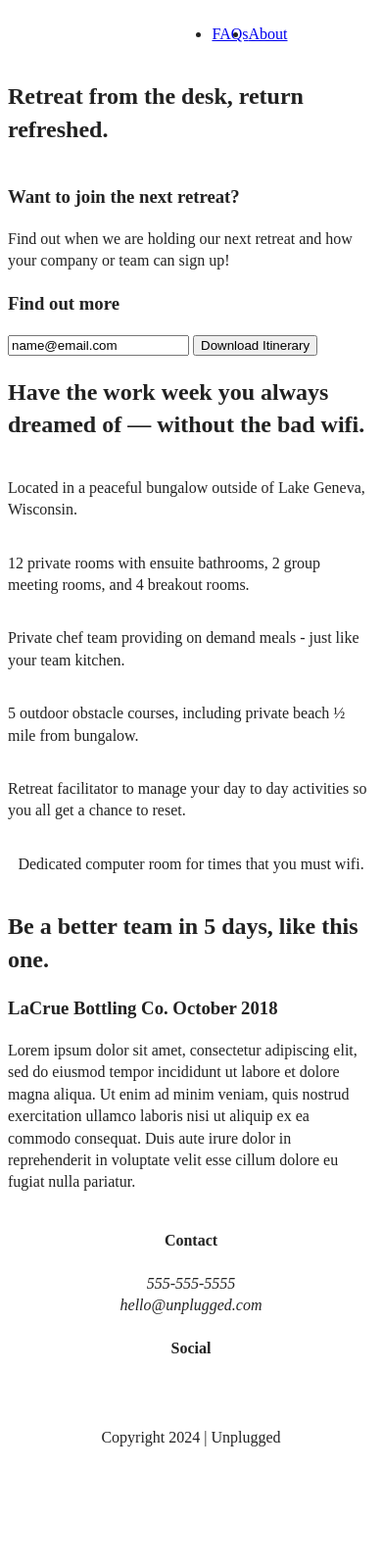
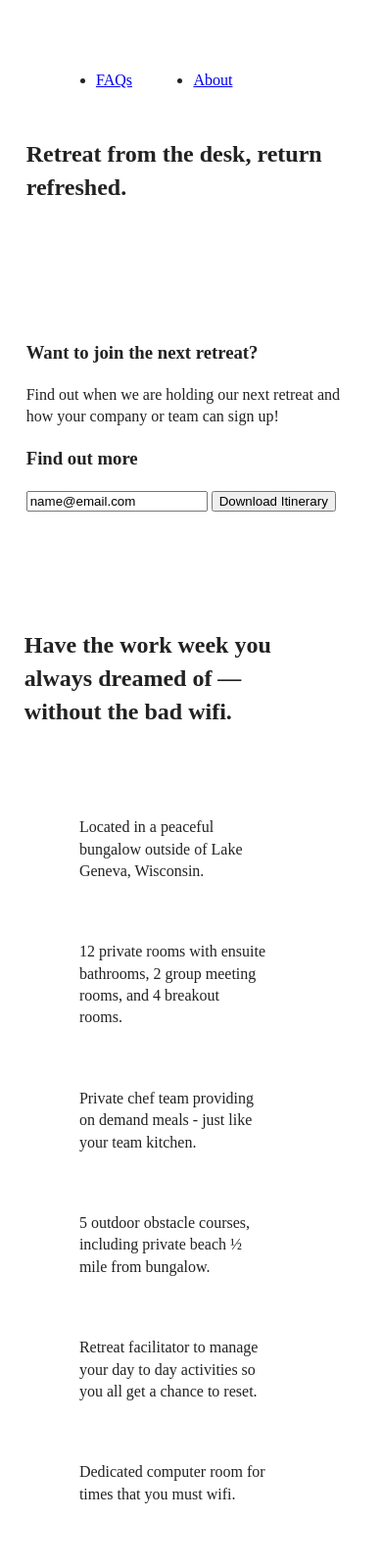
Before and after one commit to alison-ah/responsive-unplugged-retreat-website-from-boilerplate, a website built with webpack: page index.html in a window 390 px wide. Shown: the top 1600 px of the page at 98% size. Before the commit the page ends 1503 px from the top, so only its background shows below. Built offline with nearby package versions, Linux system fonts and the light colour scheme.

Commit message:
Added mobile styles

```diff
--- a/css/style.css
+++ b/css/style.css
@@ -83,27 +83,17 @@ textarea {
 /* ==========================================================================
    Author's custom styles
    ========================================================================== */
-/*------------- Base Header - Footer Styles ----------------*/
-header,
-footer {
-}
-
-header {
-  display: flex;
-  justify-content: center;
-}
-
-footer {
-  display: flex;
-  flex-direction: column;
-  align-items: center;
-  text-align: center;
+/*------------- Base Styles ----------------*/
+.content-wrapper {
+  width: 90%;
+  margin: 50px 0;
 }
 
 /* Header styles */
  header {
   display: flex;
   justify-content: center;
+  padding: 15px 0;
  }
 
  header .content-wrapper {
@@ -111,6 +101,8 @@ footer {
   justify-content: center;
   align-items: center;
   flex-flow: row wrap;
+  width: 90%;
+  margin: 0;
  }
 
  header figure {
@@ -118,24 +110,35 @@ footer {
  }
 
  .header-divider {
-
+  width: 100%;
+  height: 1px;
  }
 
  header nav {
-
+  width: 60%;
  }
 
  header nav ul {
   display: flex;
   justify-content: space-around;
-
+  width: 100%;
  }
 
+/* Footer styles */
  footer {
   display: flex;
   flex-direction: column;
   align-items: center;
   text-align: center;
+ }
+
+ footer p {
+  margin: 0;
+ }
+
+ footer .content-wrapper {
+  width: 55%;
+  margin: 50px 0;
  }
 
  footer .social-icons {
@@ -150,6 +153,15 @@ footer {
   align-items: center;
  }
 
+ footer .contact {
+  margin-bottom: 50px;
+ }
+
+ footer .copyright {
+  margin: 20px 0;
+ }
+
+
 /*------------- Mobile Styles - Homepage ----------------*/
 .hero-area {
   display: flex;
@@ -161,10 +173,12 @@ aside {
   justify-content: center;
 }
 
+
 /* Features */
 .features {
   display: flex;
   justify-content: center;
+  width: 90%;
 }
 
 .features .features-items {
@@ -174,10 +188,27 @@ aside {
   flex-flow: row wrap;
 }
 
+.features p {
+  margin: 0;
+}
+
+.features h2 {
+  margin-bottom: 60px;
+}
+
+.features article {
+  width: 63%;
+  margin: 30px 0;
+ }
+
 /* Reviews */
 .reviews {
   display: flex;
   justify-content: center;
+}
+
+.reviews h3 {
+  width: 55%;
 }
 
 /* About */
@@ -191,6 +222,10 @@ aside {
   justify-content: center;
 }
 
+.contact-content p {
+  margin: 0;
+}
+
 /* FAQ */
 .faq {
   display: flex;
@@ -202,6 +237,15 @@ aside {
   justify-content: center;
   align-items: flex-start;
   flex-flow: row wrap;
+  margin: 50px 0 0 0;
+}
+
+.faq h2 {
+  margin: 40px;
+}
+
+.faq-content {
+  margin-bottom: 50px;
 }
 
 /* Footer */
```
